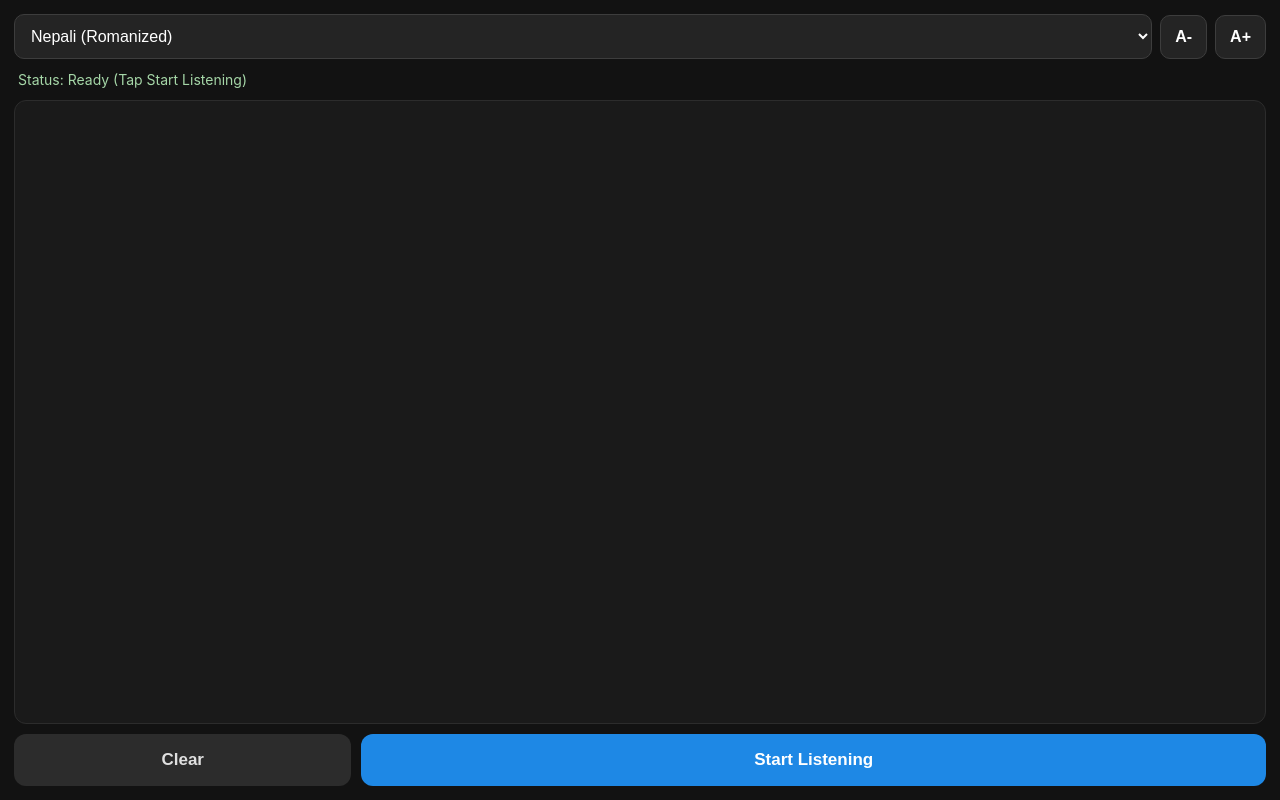
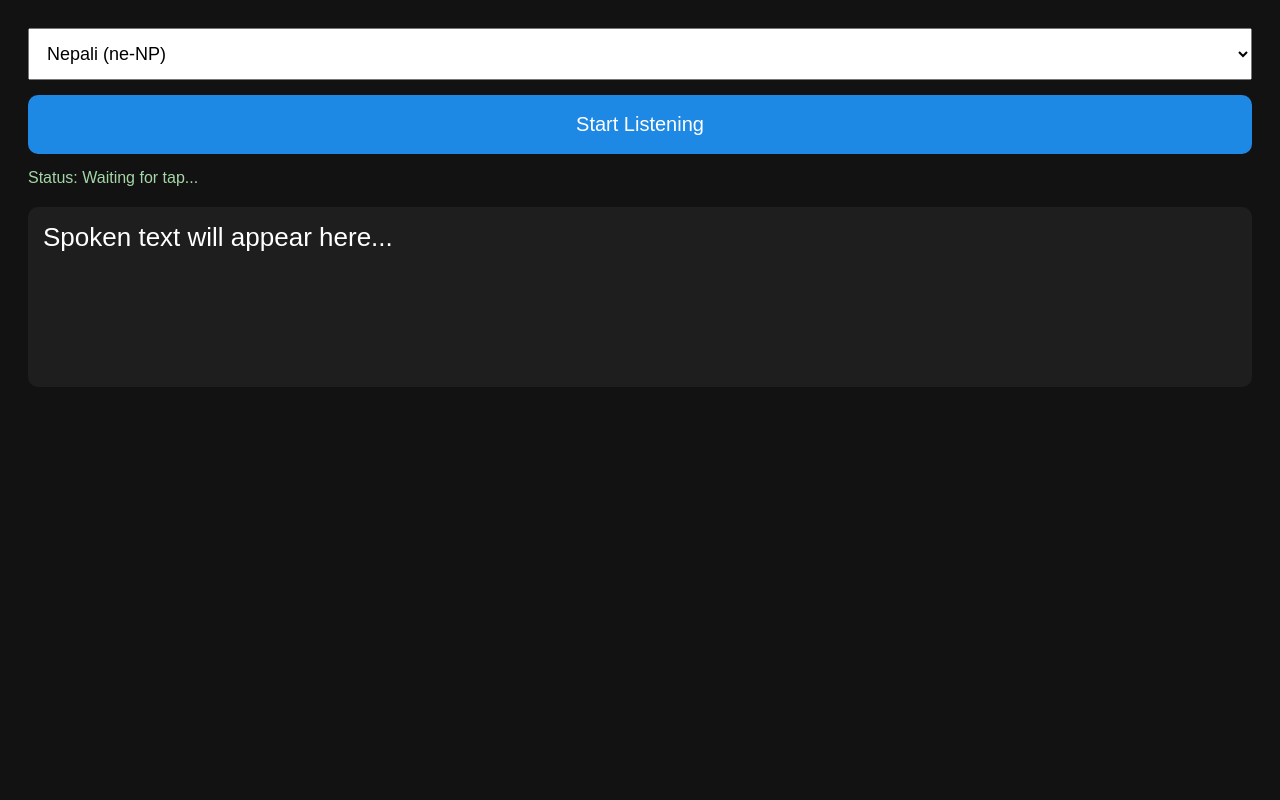
Before and after one commit to im-asf/GG_ASR, a plain HTML site: page index.html in a window 1280 px wide. Drawn offline with Linux system fonts and the light colour scheme.

Commit message:
Update index.html

```diff
--- a/index.html
+++ b/index.html
@@ -1,237 +1,67 @@
 <!DOCTYPE html>
-<html lang="en">
+<html>
 <head>
-  <meta charset="UTF-8" />
-  <meta name="viewport" content="width=device-width, initial-scale=1.0, maximum-scale=1.0, user-scalable=no" />
-  <meta name="theme-color" content="#121212" />
-  <meta name="mobile-web-app-capable" content="yes" />
-  <title>Live Transliterator</title>
+  <meta name="viewport" content="width=device-width, initial-scale=1.0">
+  <title>Speech Test</title>
   <style>
-    * { box-sizing: border-box; margin: 0; padding: 0; }
-    body {
-      font-family: -apple-system, BlinkMacSystemFont, "Segoe UI", Roboto, sans-serif;
-      background-color: #121212;
-      color: #ffffff;
-      height: 100dvh;
-      display: flex;
-      flex-direction: column;
-      padding: 14px;
-      gap: 10px;
-    }
-    .top-bar {
-      display: flex;
-      gap: 8px;
-      align-items: center;
-    }
-    select {
-      flex: 1;
-      background: #242424;
-      color: #fff;
-      border: 1px solid #3d3d3d;
-      border-radius: 10px;
-      padding: 12px;
-      font-size: 16px;
-      outline: none;
-    }
-    .icon-btn {
-      background: #242424;
-      color: #fff;
-      border: 1px solid #3d3d3d;
-      border-radius: 10px;
-      padding: 12px 14px;
-      font-size: 16px;
-      font-weight: bold;
-      cursor: pointer;
-    }
-    .icon-btn:active { background: #383838; }
-    #status {
-      font-size: 14px;
-      color: #a5d6a7;
-      padding: 2px 4px;
-    }
-    #caption-box {
-      flex: 1;
-      background: #1a1a1a;
-      border: 1px solid #2c2c2c;
-      border-radius: 12px;
-      padding: 16px;
-      overflow-y: auto;
-      line-height: 1.45;
-      font-size: 26px;
-      word-wrap: break-word;
-    }
-    #final-text { color: #ffffff; white-space: pre-wrap; }
-    #interim-text { color: #90caf9; }
-    .bottom-bar {
-      display: flex;
-      gap: 10px;
-    }
-    .btn {
-      border: none;
-      border-radius: 12px;
-      padding: 16px;
-      font-size: 17px;
-      font-weight: 600;
-      cursor: pointer;
-    }
-    #clear-btn {
-      background: #2c2c2c;
-      color: #e0e0e0;
-      flex: 0.35;
-    }
-    #listen-btn {
-      background: #1e88e5;
-      color: #ffffff;
-      flex: 1;
-    }
-    #listen-btn.active {
-      background: #e53935;
-    }
+    body { background: #121212; color: #fff; font-family: sans-serif; padding: 20px; }
+    button { width: 100%; padding: 18px; font-size: 20px; margin-top: 15px; border: none; border-radius: 10px; background: #1e88e5; color: #fff; }
+    #status { color: #a5d6a7; margin-top: 15px; font-size: 16px; }
+    #output { margin-top: 20px; font-size: 26px; background: #1e1e1e; padding: 15px; border-radius: 10px; min-height: 150px; }
   </style>
 </head>
 <body>
+  <select id="lang" style="width:100%; padding:14px; font-size:18px;">
+    <option value="ne-NP">Nepali (ne-NP)</option>
+    <option value="hi-IN">Hindi (hi-IN)</option>
+    <option value="en-IN">English (en-IN)</option>
+  </select>
 
-  <div class="top-bar">
-    <select id="lang-select">
-      <option value="ne-NP" data-mode="NEPALI">Nepali (Romanized)</option>
-      <option value="hi-IN" data-mode="HINDI">Hindi (Romanized)</option>
-      <option value="en-IN" data-mode="ENGLISH">English</option>
-      <option value="bn-IN" data-mode="OTHER">Bengali (Native)</option>
-    </select>
-    <button class="icon-btn" id="font-down" title="Smaller text">A-</button>
-    <button class="icon-btn" id="font-up" title="Larger text">A+</button>
-  </div>
-
-  <div id="status">Status: Ready (Tap Start Listening)</div>
-
-  <div id="caption-box">
-    <span id="final-text"></span><span id="interim-text"></span>
-  </div>
-
-  <div class="bottom-bar">
-    <button class="btn" id="clear-btn">Clear</button>
-    <button class="btn" id="listen-btn">Start Listening</button>
-  </div>
+  <button id="btn" onclick="startTest()">Start Listening</button>
+  <div id="status">Status: Waiting for tap...</div>
+  <div id="output">Spoken text will appear here...</div>
 
   <script>
-    // --- 1. Offline Devanagari-to-Roman Transliterator ---
-    const nepaliOverrides = {
-      "तपाईं": "tapai", "तपाई": "tapai", "हुन्छ": "hunchha",
-      "छैन": "chhaina", "गर्नुहोस्": "garnuhos", "के": "ke", "र": "ra",
-      "कस्तो": "kasto", "छ": "chha", "म": "ma", "तिमी": "timi"
-    };
+    function startTest() {
+      const status = document.getElementById("status");
+      const output = document.getElementById("output");
+      const btn = document.getElementById("btn");
+      const lang = document.getElementById("lang").value;
 
-    const hindiOverrides = {
-      "मैं": "main", "हैं": "hain", "है": "hai", "नहीं": "nahi",
-      "कैसे": "kaise", "क्या": "kya", "और": "aur", "आप": "aap", "हूँ": "hoon"
-    };
+      btn.style.background = "#e53935";
+      status.textContent = "Status: Button worked! Starting mic...";
 
-    const vowels = {
-      'अ': 'a', 'आ': 'aa', 'इ': 'i', 'ई': 'i',
-      'उ': 'u', 'ऊ': 'u', 'ऋ': 'ri', 'ए': 'e',
-      'ऐ': 'ai', 'ओ': 'o', 'औ': 'au'
-    };
+      const SpeechRec = window.SpeechRecognition || window.webkitSpeechRecognition;
+      if (!SpeechRec) {
+        status.textContent = "ERROR: This browser does not support Web Speech.";
+        return;
+      }
 
-    const matras = {
-      'ा': 'a', 'ि': 'i', 'ी': 'i', 'ु': 'u', 'ू': 'u',
-      'ृ': 'ri', 'े': 'e', 'ै': 'ai', 'ो': 'o', 'ौ': 'au'
-    };
+      const rec = new SpeechRec();
+      rec.lang = lang;
+      rec.continuous = false;
+      rec.interimResults = true;
 
-    const consonants = {
-      'क': 'k', 'ख': 'kh', 'ग': 'g', 'घ': 'gh', 'ङ': 'ng',
-      'च': 'ch', 'छ': 'chh', 'ज': 'j', 'झ': 'jh', 'ञ': 'ny',
-      'ट': 't', 'ठ': 'th', 'ड': 'd', 'ढ': 'dh', 'ण': 'n',
-      'त': 't', 'थ': 'th', 'द': 'd', 'ध': 'dh', 'न': 'n',
-      'प': 'p', 'फ': 'ph', 'ब': 'b', 'भ': 'bh', 'म': 'm',
-      'य': 'y', 'र': 'r', 'ल': 'l', 'व': 'w',
-      'श': 'sh', 'ष': 'sh', 'स': 's', 'ह': 'h',
-      '\u095C': 'r', '\u095D': 'rh', '\u095E': 'f', '\u095B': 'z'
-    };
+      rec.onstart = () => status.textContent = "Status: Listening (" + lang + ")...";
+      rec.onerror = (e) => status.textContent = "ERROR: " + e.error;
+      rec.onend = () => {
+        btn.style.background = "#1e88e5";
+        status.textContent += " (Stopped)";
+      };
+      rec.onresult = (e) => {
+        let text = "";
+        for (let i = 0; i < e.results.length; i++) {
+          text += e.results[i][0].transcript + " ";
+        }
+        output.textContent = text;
+      };
 
-    const HALANT = '्';
-
-    function containsDevanagari(str) {
-      return /[\u0900-\u097F]/.test(str);
+      try {
+        rec.start();
+      } catch (err) {
+        status.textContent = "START ERROR: " + err.message;
+      }
     }
-
-    function transliterateWord(word, mode) {
-      let out = "";
-      const chars = Array.from(word);
-
-      for (let i = 0; i < chars.length; i++) {
-        const c = chars[i];
-        const next = chars[i + 1];
-
-        if (c === 'क' && next === HALANT && chars[i + 2] === 'ष') {
-          out += "ksh";
-          i += 2;
-          if (needsInherentA(chars, i)) out += "a";
-          continue;
-        }
-        if (c === 'ज' && next === HALANT && chars[i + 2] === 'ञ') {
-          out += "gy";
-          i += 2;
-          if (needsInherentA(chars, i)) out += "a";
-          continue;
-        }
-
-        if (vowels[c]) {
-          out += vowels[c];
-        } else if (matras[c]) {
-          out += matras[c];
-        } else if (c === 'ं' || c === 'ँ') {
-          out += "n";
-        } else if (c === 'ः') {
-          out += "h";
-        } else if (c === HALANT) {
-          // Suppress inherent 'a'
-        } else if (consonants[c]) {
-          out += (c === 'व' && mode === 'HINDI') ? 'v' : consonants[c];
-          if (needsInherentA(chars, i)) out += "a";
-        } else {
-          out += c;
-        }
-      }
-      return out;
-    }
-
-    function needsInherentA(chars, index) {
-      const next = chars[index + 1];
-      if (next === HALANT || (next && matras[next])) return false;
-      const isLast = (index === chars.length - 1);
-      const precededByHalant = (index > 0 && chars[index - 1] === HALANT);
-      return !isLast || chars.length === 1 || precededByHalant;
-    }
-
-    function transliterateText(text, mode) {
-      if (mode !== "NEPALI" && mode !== "HINDI") return text;
-      const overrides = (mode === "NEPALI") ? nepaliOverrides : hindiOverrides;
-
-      return text.split(/(\s+)/).map(token => {
-        if (!token.trim() || !containsDevanagari(token)) return token;
-        // Separate trailing punctuation if any
-        const match = token.match(/^([\u0900-\u097F]+)(.*)$/);
-        if (!match) return token;
-        const core = match[1];
-        const punct = match[2] || "";
-        const roman = overrides[core] || transliterateWord(core, mode);
-        return roman + punct;
-      }).join("");
-    }
-
-    // --- 2. Chrome Web Speech API Setup ---
-    const SpeechRecognition = window.SpeechRecognition || window.webkitSpeechRecognition;
-    const statusEl = document.getElementById("status");
-    const finalEl = document.getElementById("final-text");
-    const interimEl = document.getElementById("interim-text");
-    const captionBox = document.getElementById("caption-box");
-    const langSelect = document.getElementById("lang-select");
-    const listenBtn = document.getElementById("listen-btn");
-    const clearBtn = document.getElementById("clear-btn");
-
-    let recognition = null;
-    let isListening = false;
-    let fontSize = 26;
-
-    if (!SpeechRecognition) {
-      statusEl.textContent = "Error: Please open this page in Google Chrome.";
+  </script>
+</body>
+</html>
```
